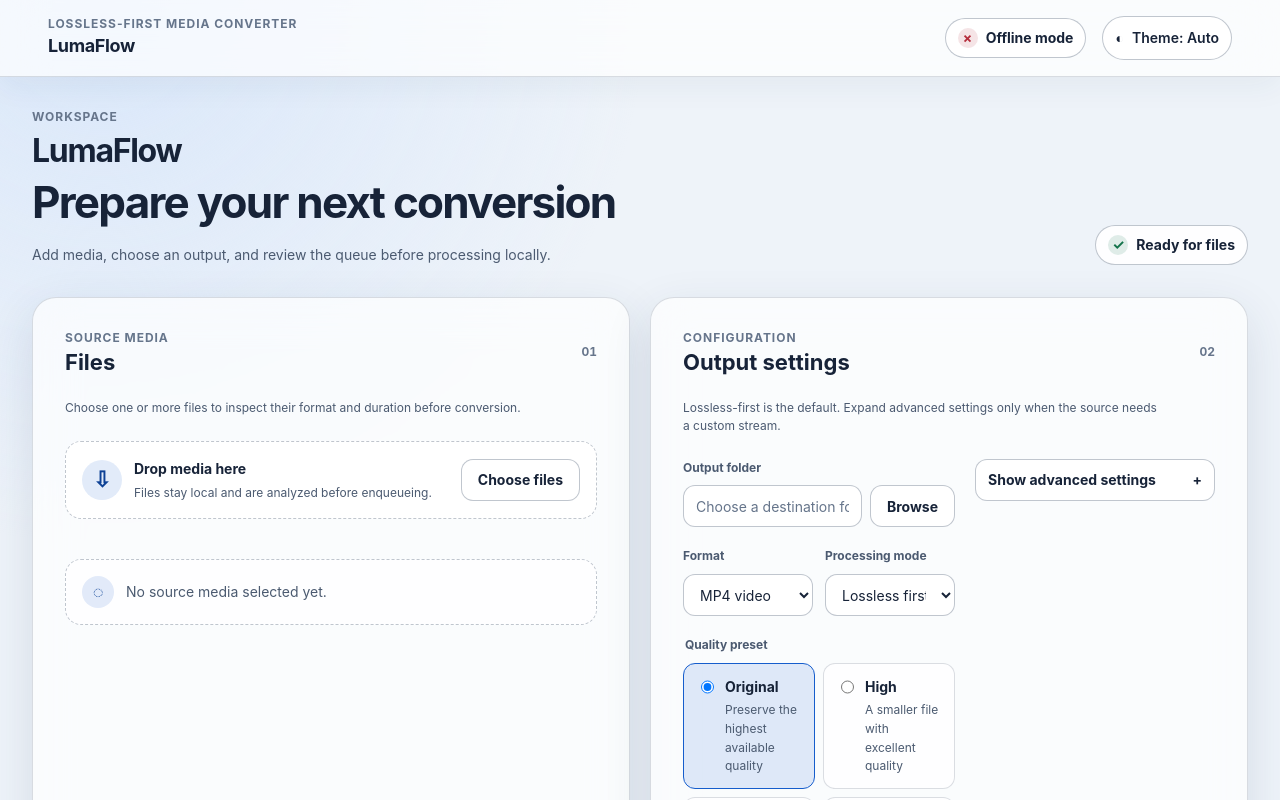
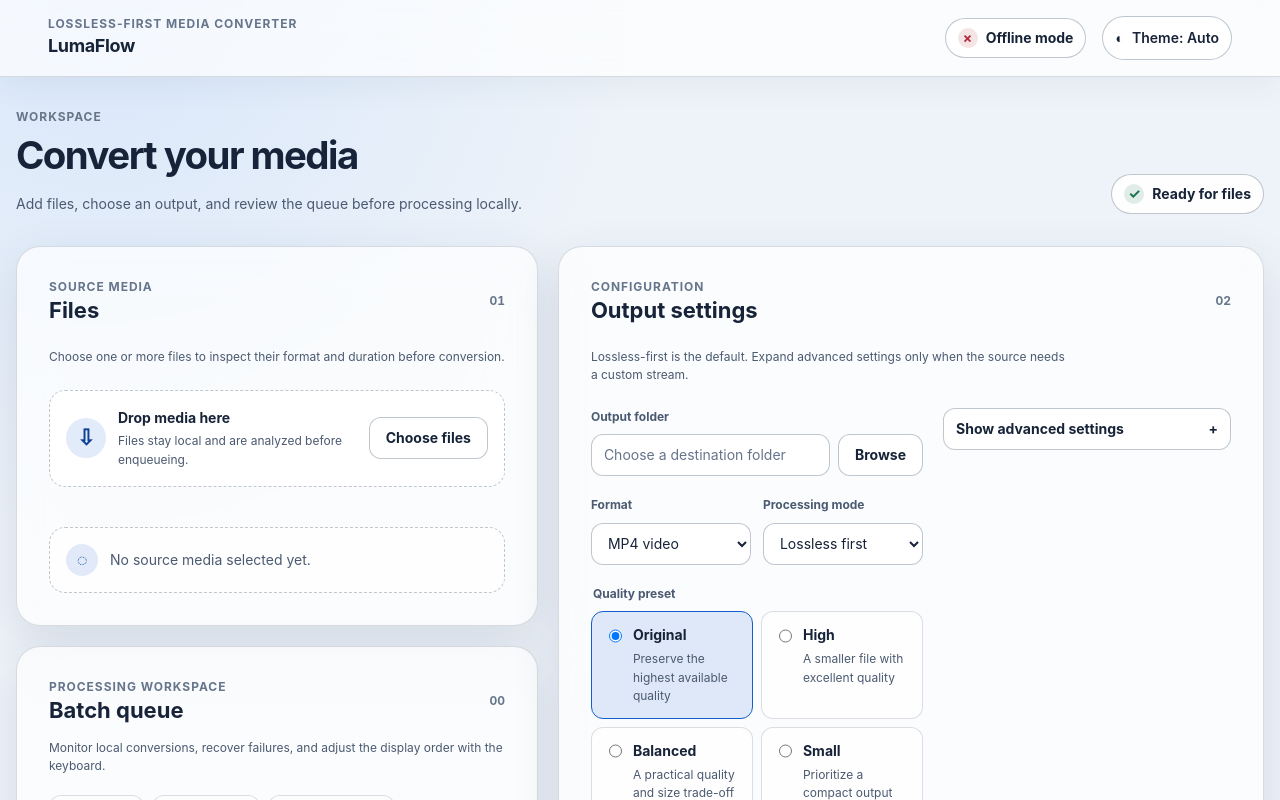
Before and after one commit to fred-lede/lumaflow, a React (Vite) app: page / in a window 1280 px wide. Shown: the top 800 px of the page. Built offline with nearby package versions, Linux system fonts and the light colour scheme.

Commit message:
ui: organize converter into two-pane workspace

```diff
--- a/src/app/AppShell.tsx
+++ b/src/app/AppShell.tsx
@@ -125,16 +125,18 @@ export const AppShell: FC<AppShellProps> = ({
         <div className="workspace-intro">
           <div>
             <p className="eyebrow">Workspace</p>
-            <h1 id="app-title">LumaFlow</h1>
-            <p className="workspace-title">Prepare your next conversion</p>
+            <h1 id="app-title" className="workspace-title">
+              Convert your media
+            </h1>
             <p className="supporting-text">
-              Add media, choose an output, and review the queue before processing locally.
+              Add files, choose an output, and review the queue before processing locally.
             </p>
           </div>
           <StatusBadge status="ready" label="Ready for files" />
         </div>
 
-        <div className="workspace-grid">
+        <div className="workspace-layout">
+          <div className="workspace-source-column">
             <GlassPanel className="workspace-card" labelledBy="sources-title" role="region">
               <div className="card-heading">
                 <div>
@@ -152,6 +154,10 @@ export const AppShell: FC<AppShellProps> = ({
               <SourceFileList sources={intake.sources} onRemove={intake.removeSource} />
             </GlassPanel>
 
+            <QueuePanel controller={queue.controller} />
+          </div>
+
+          <div className="workspace-settings-column">
             <GlassPanel className="workspace-card workspace-card--settings" labelledBy="settings-title" role="region">
               <div className="card-heading">
                 <div>
@@ -192,8 +198,7 @@ export const AppShell: FC<AppShellProps> = ({
               </div>
             </GlassPanel>
           </div>
-
-        <QueuePanel controller={queue.controller} />
+        </div>
 
         <div
           className="sr-only"
--- a/src/styles/glass.css
+++ b/src/styles/glass.css
@@ -130,7 +130,8 @@ p {
 }
 
 .workspace-main {
-  width: min(100% - 2rem, 76rem);
+  width: calc(100% - 2rem);
+  max-width: 90rem;
   margin: 0 auto;
   min-height: calc(100dvh - 4.75rem);
   padding: clamp(var(--space-5), 4vh, var(--space-10)) 0;
@@ -163,10 +164,27 @@ h1 {
   font-size: var(--font-size-body);
 }
 
-.workspace-grid {
+.workspace-layout {
   display: grid;
-  grid-template-columns: repeat(2, minmax(0, 1fr));
+  grid-template-columns: 1fr;
   gap: var(--space-5);
+  align-items: start;
+}
+
+.workspace-source-column {
+  display: grid;
+  gap: var(--space-5);
+  min-width: 0;
+}
+
+.workspace-settings-column {
+  min-width: 0;
+}
+
+@media (min-width: 52rem) {
+  .workspace-layout {
+    grid-template-columns: minmax(18rem, 0.85fr) minmax(30rem, 1.15fr);
+  }
 }
 
 .glass-panel {
@@ -180,6 +198,12 @@ h1 {
 .workspace-card {
   min-height: 20rem;
   padding: clamp(var(--space-5), 4vw, var(--space-8));
+}
+
+.workspace-card--settings {
+  display: flex;
+  flex-direction: column;
+  min-width: 0;
 }
 
 h2 {
@@ -473,7 +497,7 @@ input::placeholder {
 
 @media (min-width: 960px) {
   .workspace-card--settings .output-settings {
-    grid-template-columns: minmax(0, 1fr) minmax(15rem, 0.8fr);
+    grid-template-columns: minmax(0, 1fr) minmax(18rem, 0.8fr);
     align-items: start;
   }
 
@@ -516,9 +540,17 @@ input::placeholder {
   border-top: var(--border-width) solid var(--color-border);
 }
 
+.workspace-card--settings .action-row {
+  margin-top: auto;
+}
+
 .queue-panel {
   margin-top: var(--space-5);
   padding: clamp(var(--space-5), 4vw, var(--space-8));
+}
+
+.workspace-source-column .queue-panel {
+  margin-top: 0;
 }
 
 .queue-panel__intro {
@@ -790,8 +822,16 @@ input::placeholder {
     flex-wrap: wrap;
   }
 
-  .workspace-grid {
+  .workspace-layout {
     grid-template-columns: 1fr;
+  }
+
+  .workspace-source-column {
+    order: 1;
+  }
+
+  .workspace-settings-column {
+    order: 2;
   }
 
   .drop-zone,
--- a/src/styles/tokens.css
+++ b/src/styles/tokens.css
@@ -4,7 +4,7 @@
     sans-serif;
   --font-size-body: 0.875rem;
   --font-size-supporting: 0.75rem;
-  --font-size-heading: clamp(1.75rem, 4vw, 2.75rem);
+  --font-size-heading: clamp(1.75rem, 3vw, 2.4rem);
   --font-weight-regular: 400;
   --font-weight-medium: 600;
   --font-weight-bold: 700;
```
Also changed, not shown: 1 other file (tests, documents, lock files or other folders). Lines whose indentation alone changed are shown as unchanged.
